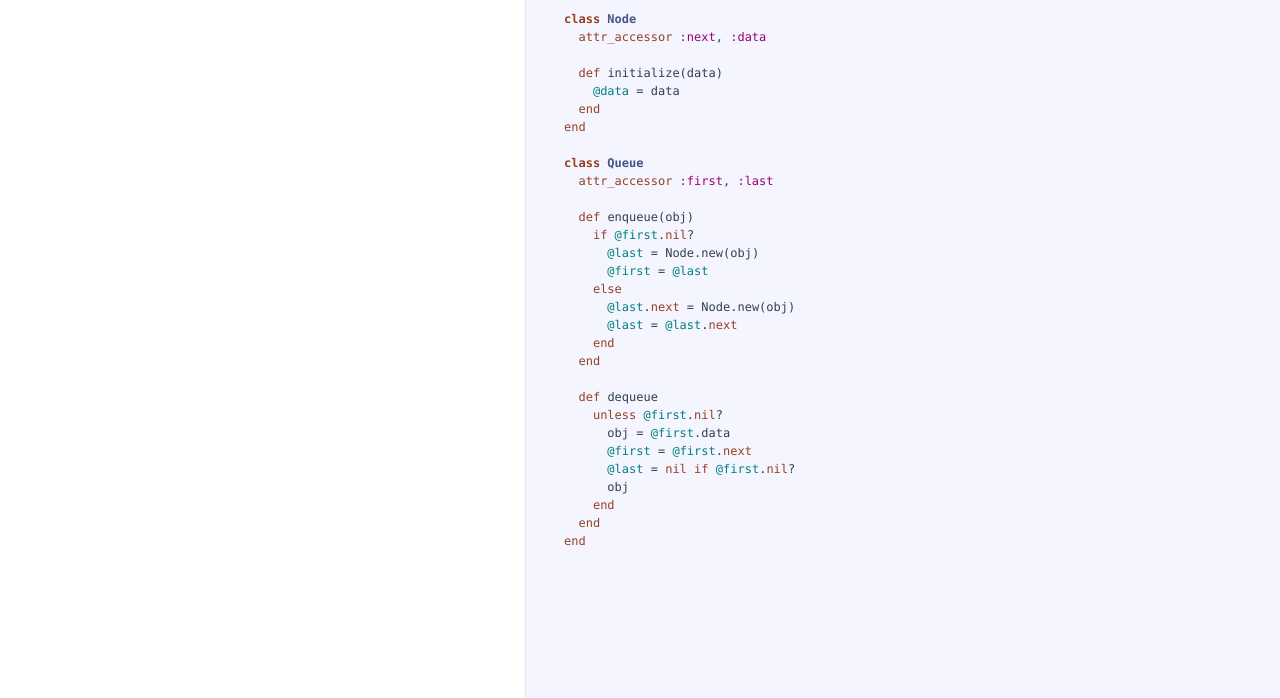
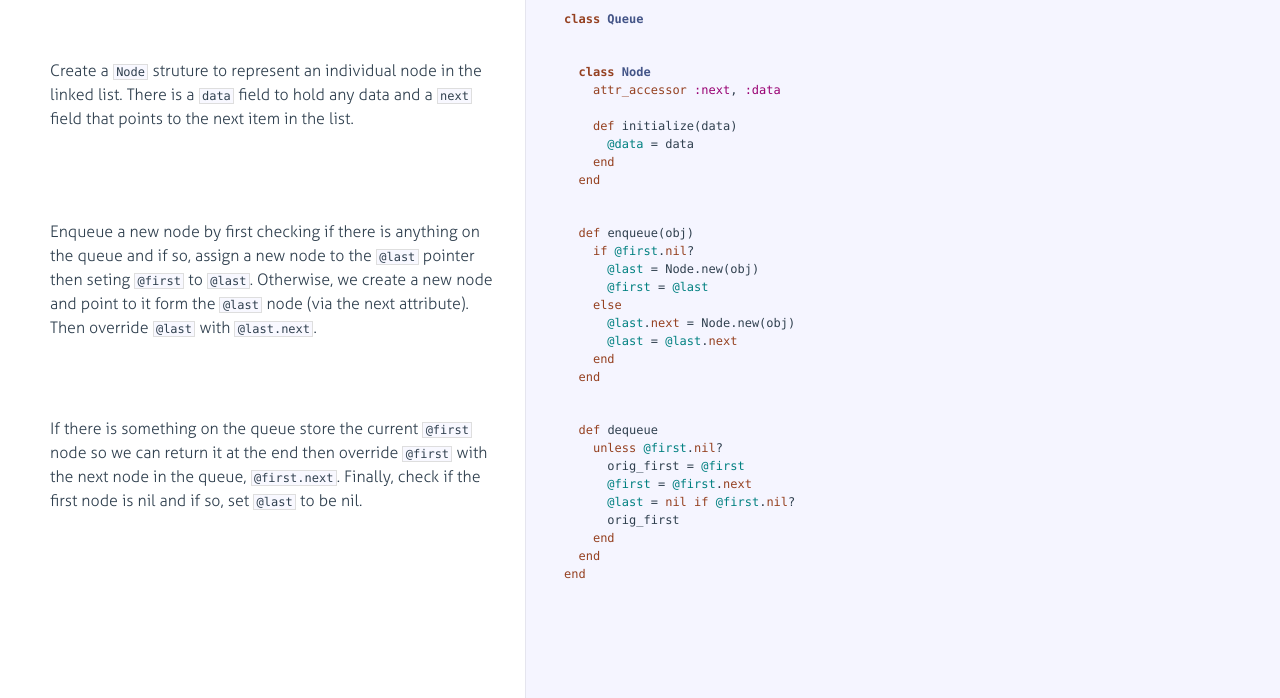
Before and after one commit to overture8/algorithms-and-structures-in-ruby, a plain HTML site: page queue.html in a window 1280 px wide. Shown: the part 102-800 px from the top of the page. Drawn offline with Linux system fonts and the light colour scheme.

Commit message:
Add documentation to queue

```diff
--- a/queue.html
+++ b/queue.html
@@ -2,7 +2,7 @@
 
 <html>
 <head>
-  <title>queue.rb</title>
+  <title>Queue</title>
   <meta http-equiv="content-type" content="text/html; charset=UTF-8">
   <meta name="viewport" content="width=device-width, target-densitydpi=160dpi, initial-scale=1.0; maximum-scale=1.0; user-scalable=0;">
   <link rel="stylesheet" media="all" href="docco.css" />
@@ -49,12 +49,6 @@
 
     <ul class="sections">
 
-          <li id="title">
-              <div class="annotation">
-                  <h1>queue.rb</h1>
-              </div>
-          </li>
-
 
 
         <li id="section-1">
@@ -63,21 +57,70 @@
               <div class="pilwrap ">
                 <a class="pilcrow" href="#section-1">&#182;</a>
               </div>
+              <h1 id="queue">Queue</h1>
 
             </div>
 
-            <div class="content"><div class='highlight'><pre><span class="hljs-class"><span class="hljs-keyword">class</span> <span class="hljs-title">Node</span></span>
-  <span class="hljs-keyword">attr_accessor</span> <span class="hljs-symbol">:next</span>, <span class="hljs-symbol">:data</span>
+        </li>
 
-  <span class="hljs-function"><span class="hljs-keyword">def</span> </span>initialize(data)
-    <span class="hljs-variable">@data</span> = data
-  <span class="hljs-keyword">end</span>
-<span class="hljs-keyword">end</span>
 
-<span class="hljs-class"><span class="hljs-keyword">class</span> <span class="hljs-title">Queue</span></span>
-  <span class="hljs-keyword">attr_accessor</span> <span class="hljs-symbol">:first</span>, <span class="hljs-symbol">:last</span>
+        <li id="section-2">
+            <div class="annotation">
 
-  <span class="hljs-function"><span class="hljs-keyword">def</span> </span>enqueue(obj)
+              <div class="pilwrap ">
+                <a class="pilcrow" href="#section-2">&#182;</a>
+              </div>
+
+            </div>
+
+            <div class="content"><div class='highlight'><pre><span class="hljs-class"><span class="hljs-keyword">class</span> <span class="hljs-title">Queue</span></span></pre></div></div>
+
+        </li>
+
+
+        <li id="section-3">
+            <div class="annotation">
+
+              <div class="pilwrap ">
+                <a class="pilcrow" href="#section-3">&#182;</a>
+              </div>
+              <p>Create a <code>Node</code> struture to represent
+an individual node in the linked list.
+There is a <code>data</code> field to hold any data
+and a <code>next</code> field that points to the
+next item in the list.</p>
+
+            </div>
+
+            <div class="content"><div class='highlight'><pre>  <span class="hljs-class"><span class="hljs-keyword">class</span> <span class="hljs-title">Node</span></span>
+    <span class="hljs-keyword">attr_accessor</span> <span class="hljs-symbol">:next</span>, <span class="hljs-symbol">:data</span>
+
+    <span class="hljs-function"><span class="hljs-keyword">def</span> </span>initialize(data)
+      <span class="hljs-variable">@data</span> = data
+    <span class="hljs-keyword">end</span>
+  <span class="hljs-keyword">end</span></pre></div></div>
+
+        </li>
+
+
+        <li id="section-4">
+            <div class="annotation">
+
+              <div class="pilwrap ">
+                <a class="pilcrow" href="#section-4">&#182;</a>
+              </div>
+              <p>Enqueue a new node by first checking
+if there is anything on the queue and
+if so, assign a new node to the <code>@last</code>
+pointer then seting <code>@first</code> to <code>@last</code>.
+Otherwise, we create a new node and point
+to it form the <code>@last</code> node (via the next
+attribute). Then override <code>@last</code> with
+<code>@last.next</code>.</p>
+
+            </div>
+
+            <div class="content"><div class='highlight'><pre>  <span class="hljs-function"><span class="hljs-keyword">def</span> </span>enqueue(obj)
     <span class="hljs-keyword">if</span> <span class="hljs-variable">@first</span>.<span class="hljs-keyword">nil</span>?
       <span class="hljs-variable">@last</span> = <span class="hljs-constant">Node</span>.new(obj)
       <span class="hljs-variable">@first</span> = <span class="hljs-variable">@last</span>
@@ -85,14 +128,32 @@
       <span class="hljs-variable">@last</span>.<span class="hljs-keyword">next</span> = <span class="hljs-constant">Node</span>.new(obj)
       <span class="hljs-variable">@last</span> = <span class="hljs-variable">@last</span>.<span class="hljs-keyword">next</span>
     <span class="hljs-keyword">end</span>
-  <span class="hljs-keyword">end</span>
+  <span class="hljs-keyword">end</span></pre></div></div>
 
-  <span class="hljs-function"><span class="hljs-keyword">def</span> </span>dequeue
+        </li>
+
+
+        <li id="section-5">
+            <div class="annotation">
+
+              <div class="pilwrap ">
+                <a class="pilcrow" href="#section-5">&#182;</a>
+              </div>
+              <p>If there is something on the queue
+store the current <code>@first</code> node so
+we can return it at the end then override
+<code>@first</code> with the next node in the queue,
+<code>@first.next</code>. Finally, check if the first
+node is nil and if so, set <code>@last</code> to be nil.</p>
+
+            </div>
+
+            <div class="content"><div class='highlight'><pre>  <span class="hljs-function"><span class="hljs-keyword">def</span> </span>dequeue
     <span class="hljs-keyword">unless</span> <span class="hljs-variable">@first</span>.<span class="hljs-keyword">nil</span>?
-      obj = <span class="hljs-variable">@first</span>.data
+      orig_first = <span class="hljs-variable">@first</span>
       <span class="hljs-variable">@first</span> = <span class="hljs-variable">@first</span>.<span class="hljs-keyword">next</span>
       <span class="hljs-variable">@last</span> = <span class="hljs-keyword">nil</span> <span class="hljs-keyword">if</span> <span class="hljs-variable">@first</span>.<span class="hljs-keyword">nil</span>?
-      obj
+      orig_first
     <span class="hljs-keyword">end</span>
   <span class="hljs-keyword">end</span>
 <span class="hljs-keyword">end</span></pre></div></div>
```
